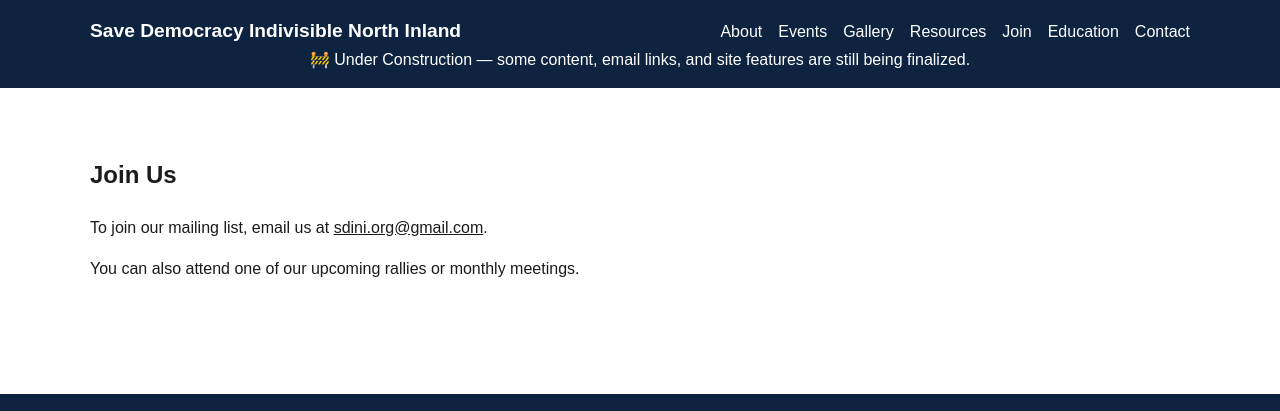
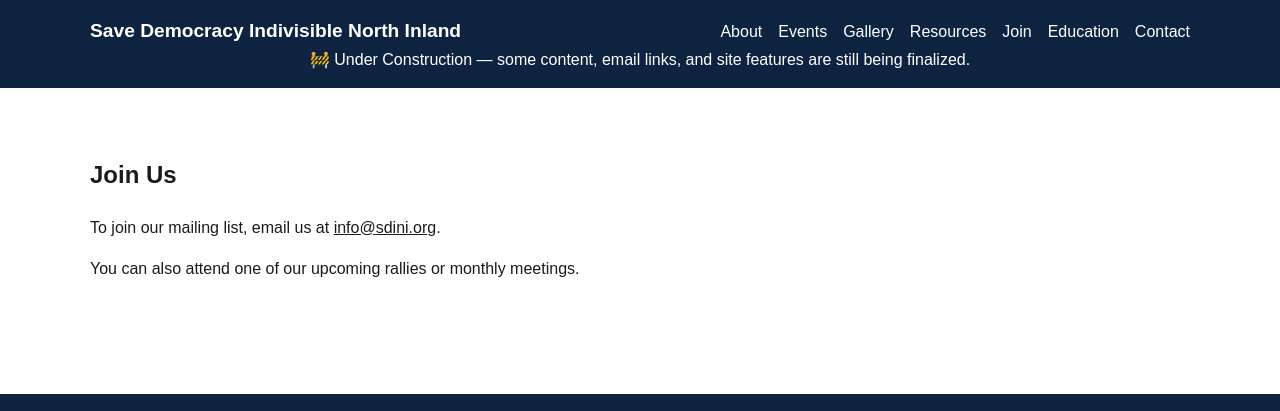
Before and after one commit to SDI-NI/sdini-web, a Jekyll site: the page built from join.md, in a window 1280 px wide. Shown: the top 411 px of the page. Built offline with Jekyll 4.4.1, drawn with Linux system fonts in a browser that asks for light colours; a script that is not in the unit is left out.

Commit message:
Update email address for mailing list sign-up

```diff
--- a/join.md
+++ b/join.md
@@ -4,6 +4,6 @@ permalink: /join/
 layout: page
 ---
 
-To join our mailing list, email us at [sdini.org@gmail.com](mailto:sdini.org@gmail.com).
+To join our mailing list, email us at [info@sdini.org](mailto:info@sdini.org).
 
 You can also attend one of our upcoming rallies or monthly meetings.
```
